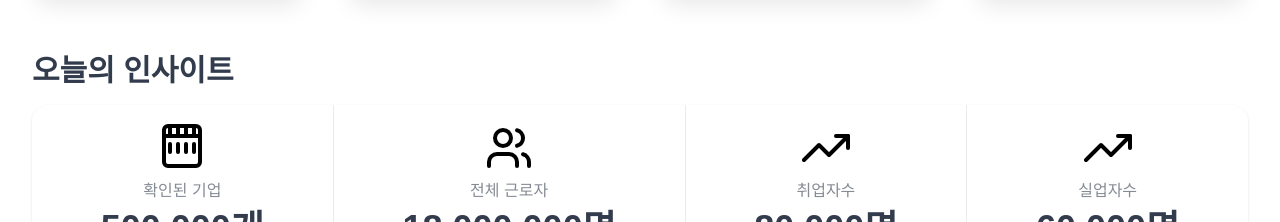
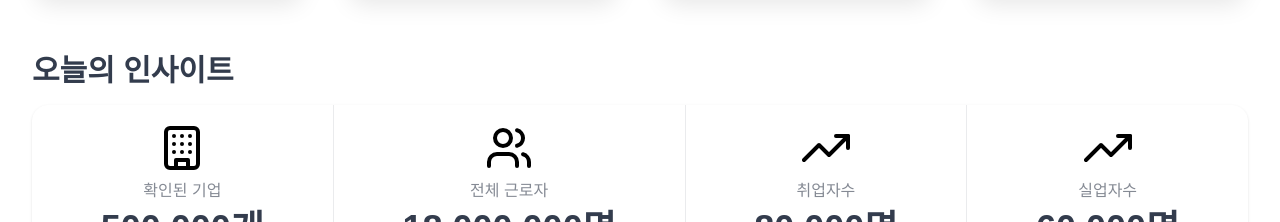
Before and after one commit to shing100/EnterpriseNationalPensionFrontend, a Next.js app: page / in a window 1280 px wide. Shown: the part 780-1002 px from the top of the page. Built offline with nearby package versions, Linux system fonts and the light colour scheme.

Commit message:
[20240225] default 기업 이미지 추가

```diff
--- a/src/app/page.tsx
+++ b/src/app/page.tsx
@@ -133,16 +133,17 @@ export default function Home() {
 
 const BuildingIcon: React.FC<IconProps> = ({ className }) => (
     <svg className={className} xmlns="http://www.w3.org/2000/svg" viewBox="0 0 24 24" fill="none" stroke="currentColor" strokeWidth="2" strokeLinecap="round" strokeLinejoin="round">
-        <rect x="3" y="1" width="18" height="20" rx="2" ry="2"></rect>
-        <line x1="3" y1="6" x2="21" y2="6"></line>
-        <line x1="6" y1="1" x2="6" y2="6"></line>
-        <line x1="10" y1="1" x2="10" y2="6"></line>
-        <line x1="14" y1="1" x2="14" y2="6"></line>
-        <line x1="18" y1="1" x2="18" y2="6"></line>
-        <line x1="6" y1="10" x2="6" y2="14"></line>
-        <line x1="10" y1="10" x2="10" y2="14"></line>
-        <line x1="14" y1="10" x2="14" y2="14"></line>
-        <line x1="18" y1="10" x2="18" y2="14"></line>
+        <rect width="16" height="20" x="4" y="2" rx="2" ry="2" />
+        <path d="M9 22v-4h6v4" />
+        <path d="M8 6h.01" />
+        <path d="M16 6h.01" />
+        <path d="M12 6h.01" />
+        <path d="M12 10h.01" />
+        <path d="M12 14h.01" />
+        <path d="M16 10h.01" />
+        <path d="M16 14h.01" />
+        <path d="M8 10h.01" />
+        <path d="M8 14h.01" />
     </svg>
 );
 
--- a/src/components/searchModal.tsx
+++ b/src/components/searchModal.tsx
@@ -53,24 +53,24 @@ export default function SearchPage({onClose}: SearchPageProps) {
                     </div>
                 </div>
 
-                {/* 기업 정보 */}
                 <div className="mb-8 overflow-x-auto">
-                    <h3 className="text-lg font-semibold mb-2">기업 정보</h3>
-                    <div className="flex space-x-4">
-                        {/* 기업 정보 카드 */}
-                        <div className="card w-80 bg-gray-100 shadow-xl">
-                            <figure><img src="company-logo-url.jpg" alt="Company" /></figure>
-                            <div className="card-body">
-                                <h2 className="card-title">기업명</h2>
-                                <p>기업에 대한 간단한 설명입니다.</p>
-                                <div className="card-actions justify-end">
-                                    <button className="btn btn-xs">더 보기</button>
+                    <h3 className="text-lg font-semibold mb-2">랜덤 기업</h3>
+                    <div className="grid grid-cols-1 md:grid-cols-2 lg:grid-cols-3 xl:grid-cols-2 gap-4">
+                        {/* 여러 기업 정보 카드 반복 */}
+                        {Array.from({ length: 5 }).map((_, index) => (
+                            <div key={index} className="flex w-full bg-gray-100 rounded-md">
+                                <figure className="flex-none w-16 h-16 bg-white m-4 rounded-xl">
+                                    <img className="w-12 h-12 m-auto my-2" src="/default_company.png" alt="Company" />
+                                </figure>
+                                <div className="my-auto">
+                                    <h2 className="text-md font-bold">기업명 #{index + 1}</h2>
+                                    <p>기업에 대한 간단한 설명입니다.</p>
                                 </div>
                             </div>
-                        </div>
-                        {/* ... 기타 기업 정보 카드 ... */}
+                        ))}
                     </div>
                 </div>
+
             </div>
         </div>
     );
```
Also changed, not shown: public/default_company.png (added).
